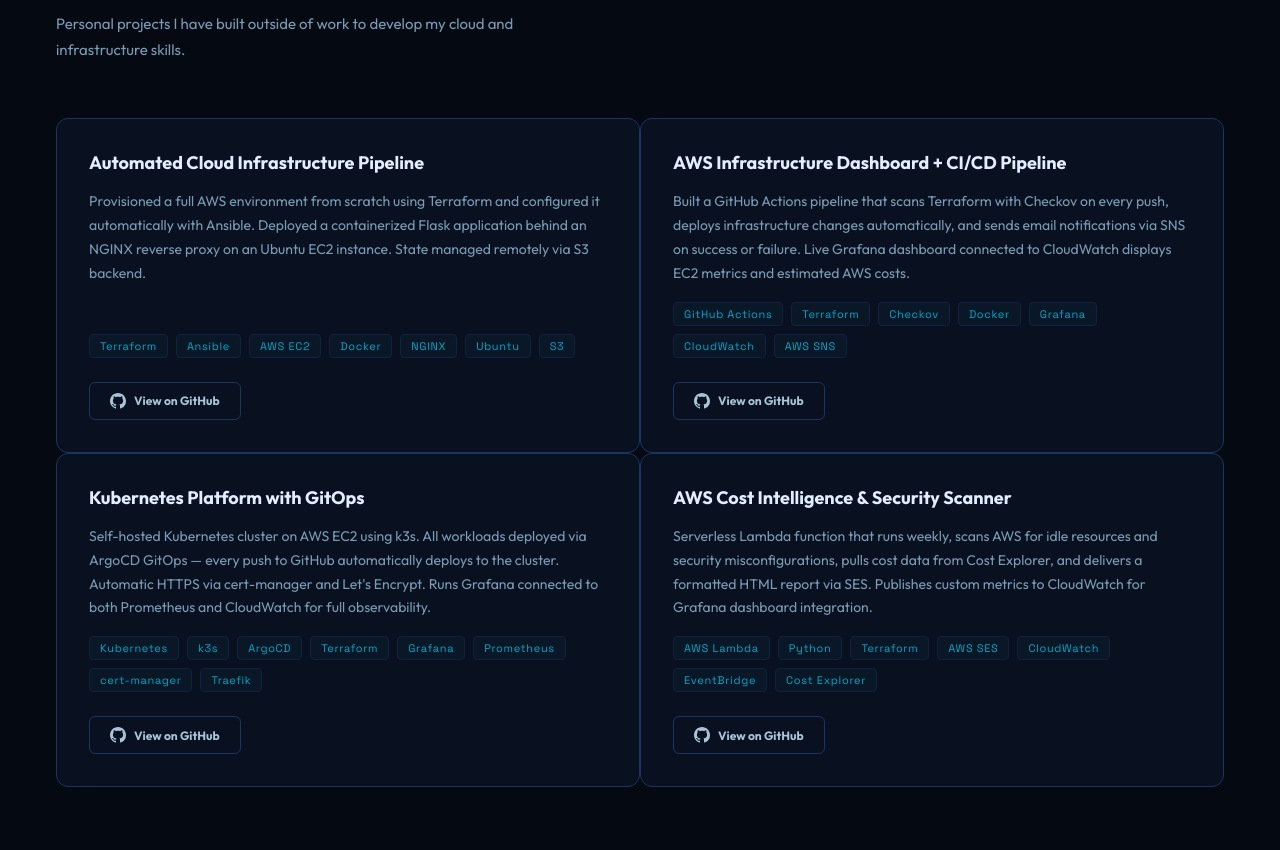
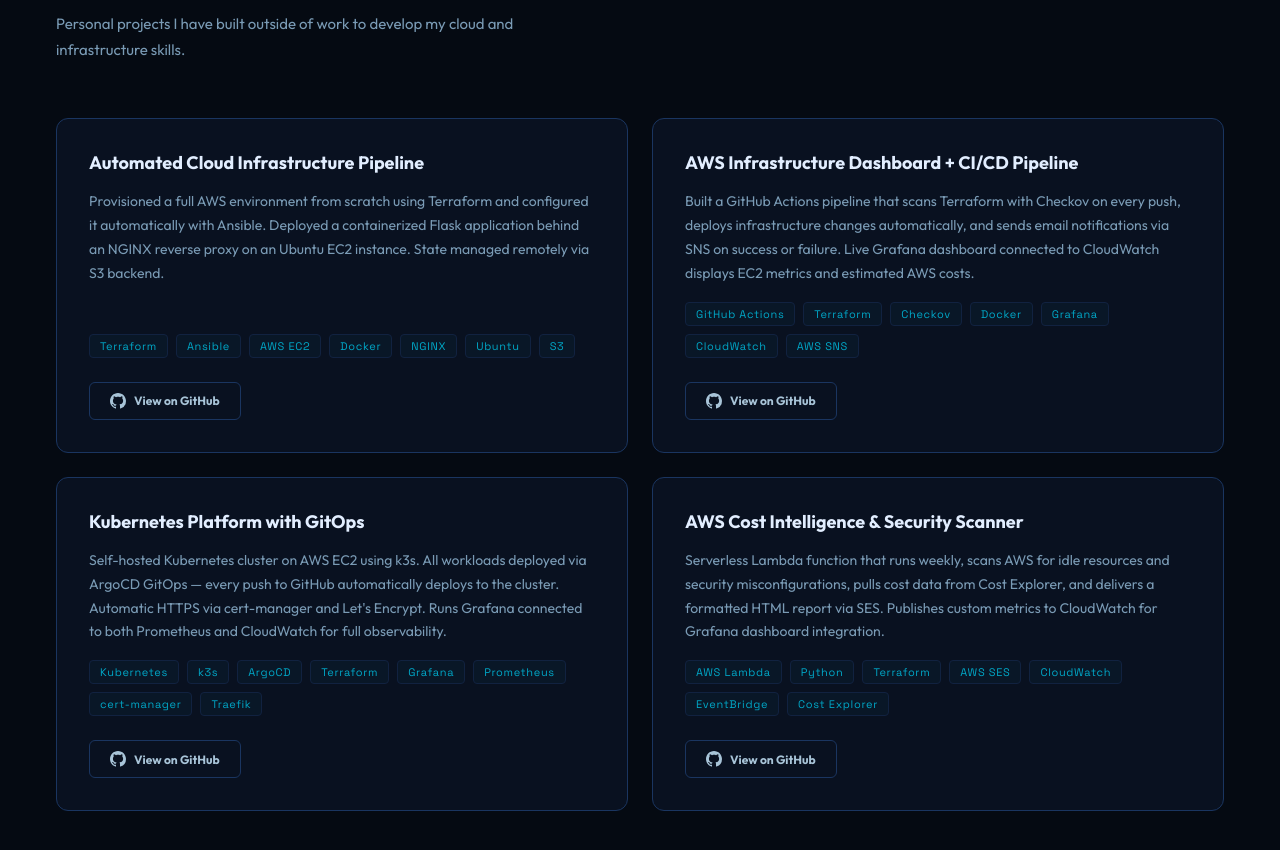
Before and after one commit to cboloz-1/portfolio, a React app: page / in a window 1280 px wide. Shown: the part 2898-3748 px from the top of the page. Built offline with nearby package versions, Linux system fonts and the light colour scheme; the HTML template or start-up script is replaced by a standard one.

Commit message:
fix alignment

```diff
--- a/src/components/Projects.jsx
+++ b/src/components/Projects.jsx
@@ -94,7 +94,9 @@
       <div style={{
         display: 'grid',
         gridTemplateColumns: 'repeat(2, 1fr)',
+        gap: '24px',
         maxWidth: '1400px',
+        margin: '0 auto',
       }}>
         {projects.map(project => (
           <div key={project.title} style={{
```
